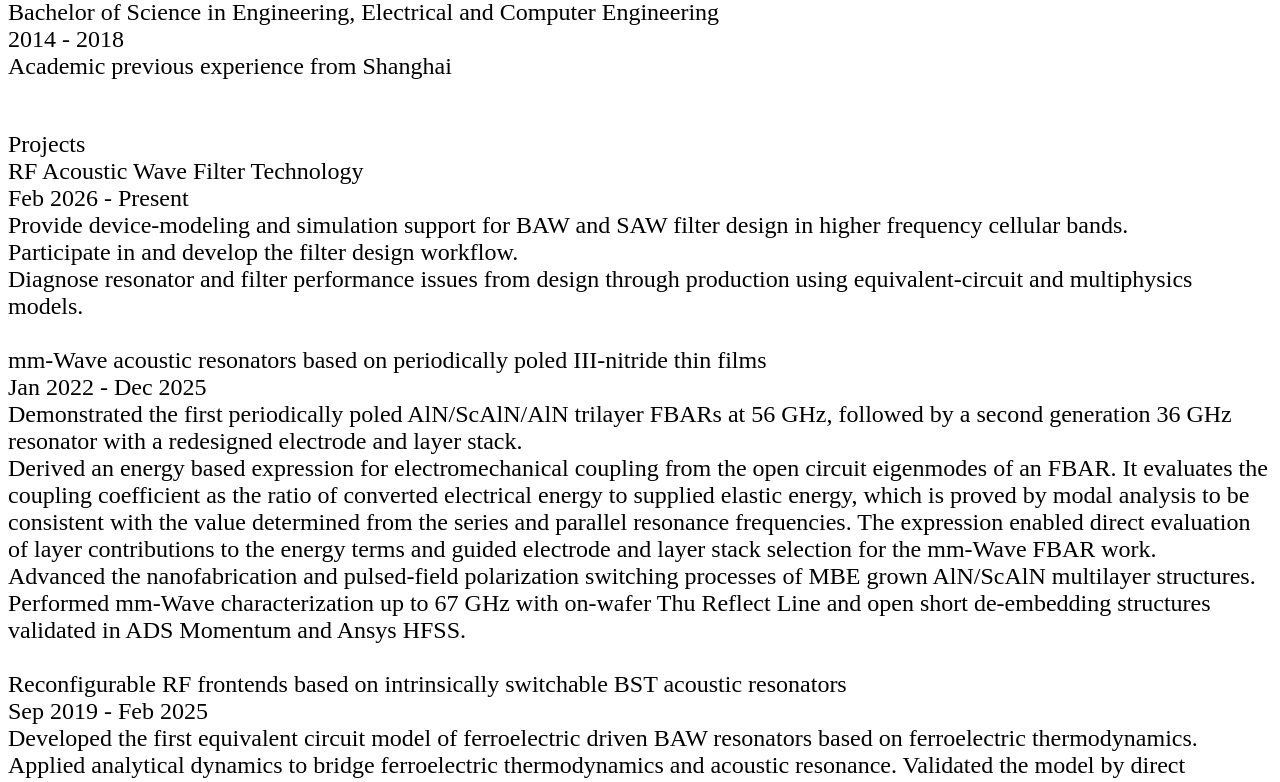
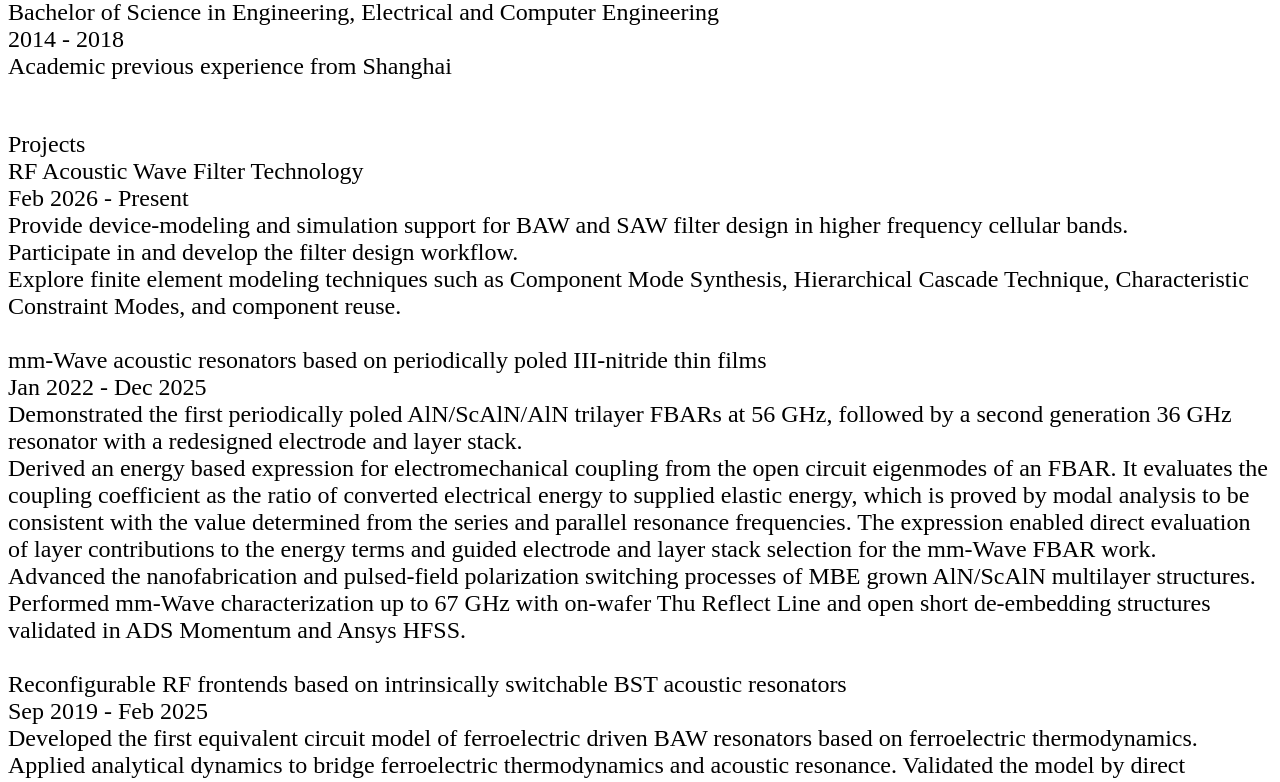
Before and after one commit to wenhaopengphd/wenhaopengphd.github.io, a plain HTML site: page index.html in a window 1280 px wide. Shown: the part 1407-2189 px from the top of the page. Drawn offline with Linux system fonts and the light colour scheme.

Commit message:
Update index.html

```diff
--- a/index.html
+++ b/index.html
@@ -65,8 +65,7 @@ Feb 2026 - Present <br>
 Provide device-modeling and simulation support for BAW and SAW filter design in higher
 frequency cellular bands.<br>
 Participate in and develop the filter design workflow.<br>
-Diagnose resonator and filter performance issues from design through production using
-equivalent-circuit and multiphysics models.<br>
+Explore finite element modeling techniques such as Component Mode Synthesis, Hierarchical Cascade Technique, Characteristic Constraint Modes, and component reuse.<br>
 <br>
 
 mm-Wave acoustic resonators based on periodically poled III-nitride thin films<br>
```
